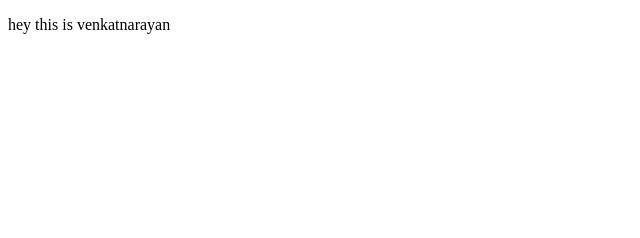
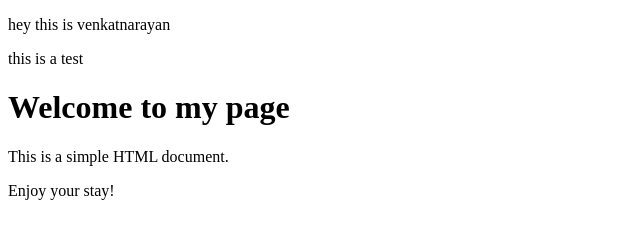
Before and after one commit to venkatnarayankaranam/Dev, a plain HTML site: page index.html in a window 1280 px wide. Shown: the whole page, without its empty margins (0-640 px from the left). Drawn offline with Linux system fonts and the light colour scheme.

Commit message:
Made local changes

```diff
--- a/index.html
+++ b/index.html
@@ -7,5 +7,9 @@
 </head>
 <body>
     <p> hey this is venkatnarayan</p>
+    <p>this is a test</p>
+    <h1>Welcome to my page</h1>
+    <p>This is a simple HTML document.</p>
+    <p>Enjoy your stay!</p>
 </body>
 </html>
```
